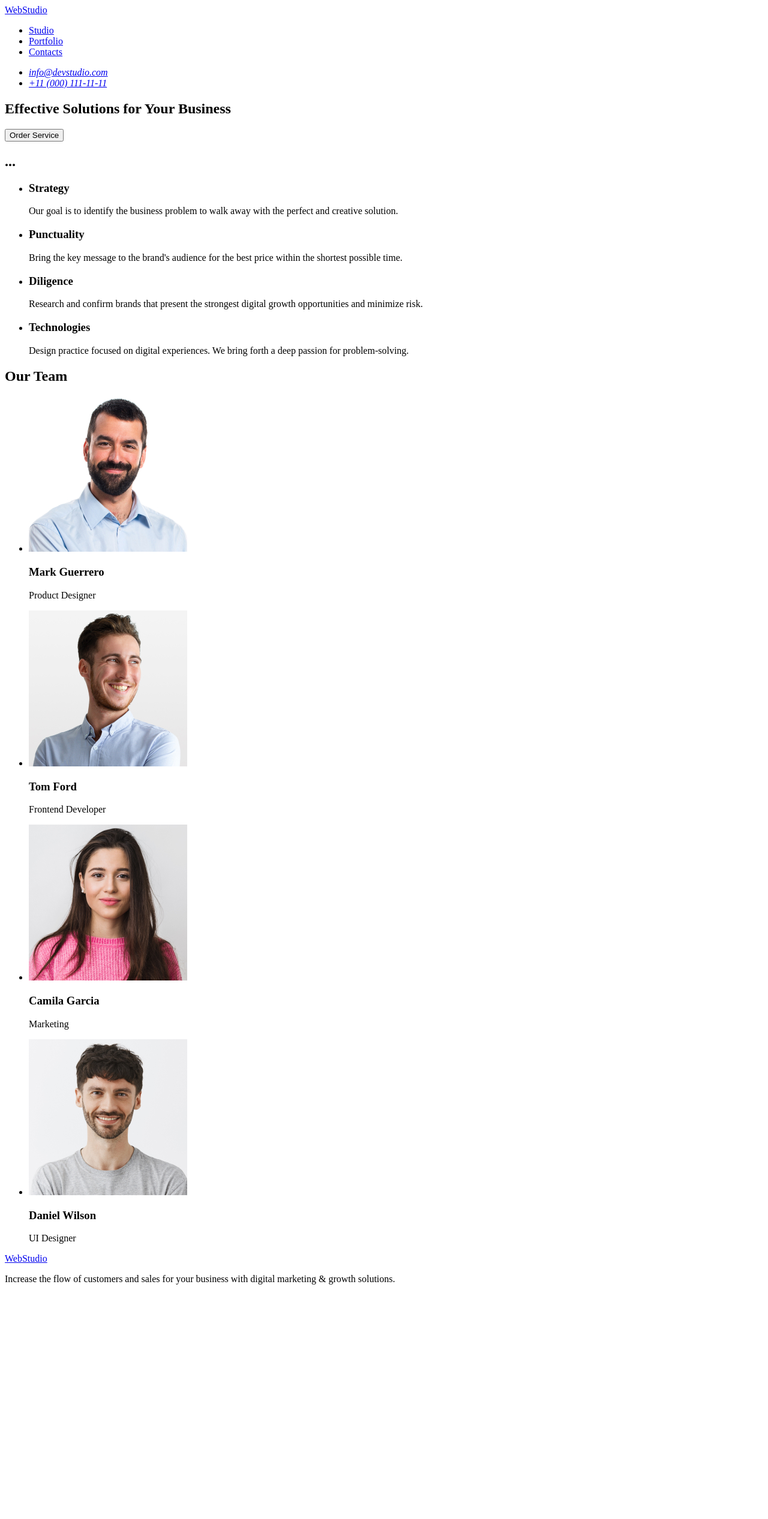
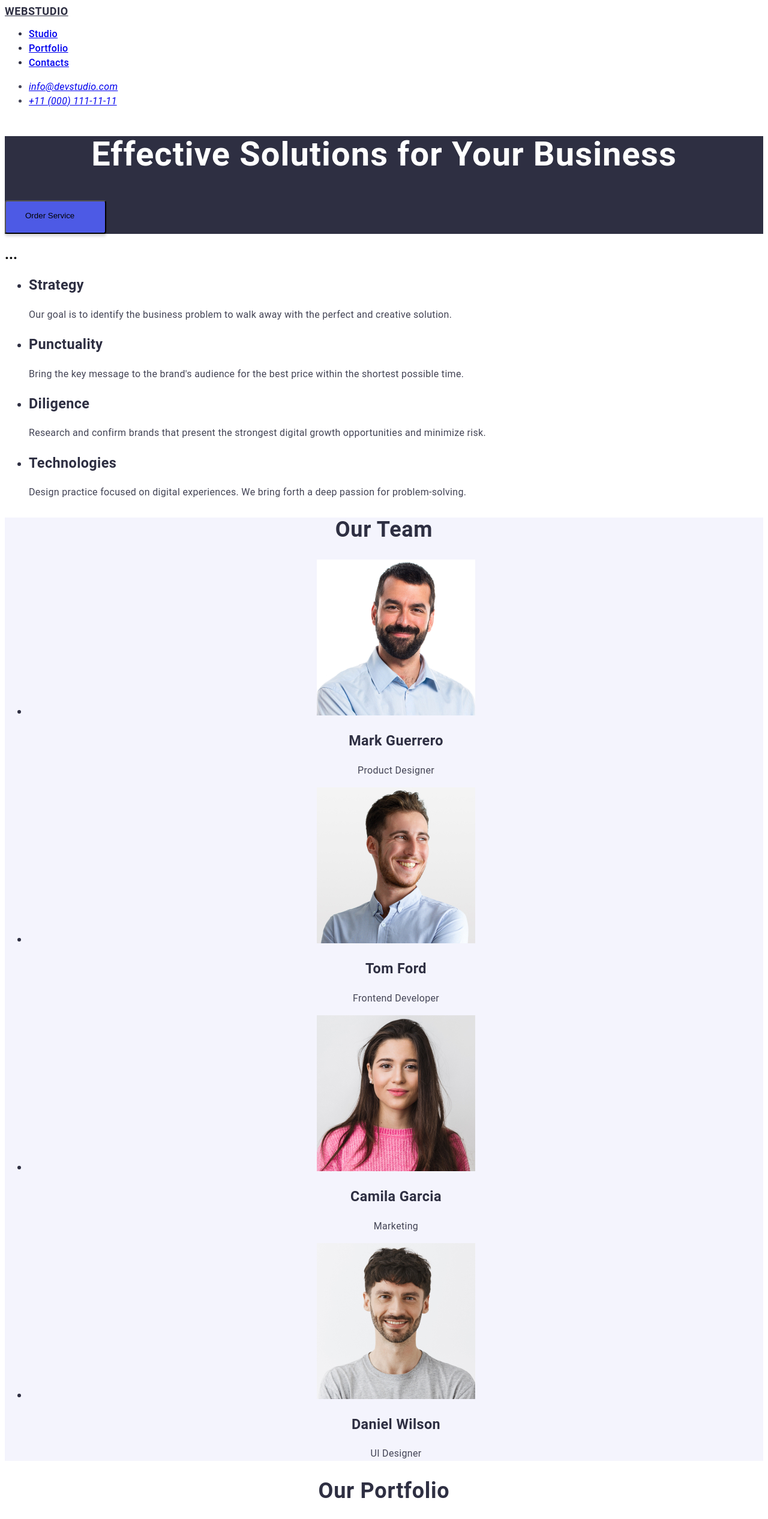
Before and after one commit to Yura-Petryna25/goit-markup-hw-02, a plain HTML site: page index.html in a window 1280 px wide. Shown: the top 2533 px of the page at 60% size. Before the commit the page ends 2158 px from the top, so only its background shows below. Drawn offline with Linux system fonts and the light colour scheme.

Commit message:
creat css

```diff
--- /dev/null
+++ b/css/styles.css
@@ -0,0 +1,116 @@
+.main-page {
+  background: #2e2f42;
+}
+.first-header {
+  font-weight: 700;
+  font-size: 56px;
+  line-height: 1.07143;
+  letter-spacing: 0.02em;
+  text-align: center;
+  color: #fff;
+}
+.main-button {
+  display: flex;
+  align-items: flex-start;
+  justify-content: flex-start;
+  flex-direction: row;
+  gap: 10px;
+  border-radius: 4px;
+  padding: 16px 32px;
+  width: 169px;
+  height: 56px;
+  box-shadow: 0 4px 4px 0 rgba(0, 0, 0, 0.15);
+  background: #4d5ae5;
+  cursor: pointer;
+}
+body {
+  font-family: "Roboto", sans-serif;
+}
+.logo {
+  font-weight: 700;
+  font-size: 18px;
+  line-height: 1.16667;
+  letter-spacing: 0.03em;
+  text-transform: uppercase;
+  color: #2e2f42;
+}
+.header-nav {
+  font-weight: 500;
+  font-size: 16px;
+  line-height: 1.5;
+  letter-spacing: 0.02em;
+  color: #2e2f42;
+}
+.header-adr {
+  font-weight: 400;
+  font-size: 16px;
+  line-height: 1.5;
+  letter-spacing: 0.02em;
+  color: #434455;
+}
+p {
+  font-weight: 400;
+  font-size: 16px;
+  line-height: 1.5;
+  letter-spacing: 0.02em;
+  color: #434455;
+}
+.section-head {
+  font-weight: 500;
+  font-size: 20px;
+  line-height: 1.2;
+  letter-spacing: 0.02em;
+  color: #2e2f42;
+}
+.our-team {
+  background: #f4f4fd;
+}
+.our-team-name {
+  font-weight: 700;
+  font-size: 36px;
+  line-height: 1.11111;
+  letter-spacing: 0.02em;
+  text-align: center;
+  color: #2e2f42;
+}
+.our-team-page {
+  font-weight: 500;
+  font-size: 20px;
+  line-height: 1.2;
+  letter-spacing: 0.02em;
+  text-align: center;
+  color: #2e2f42;
+}
+.our-port-name {
+  font-weight: 700;
+  font-size: 36px;
+  line-height: 1.11111;
+  letter-spacing: 0.02em;
+  text-align: center;
+  color: #2e2f42;
+}
+.our-port-page {
+  font-weight: 500;
+  font-size: 20px;
+  line-height: 1.2;
+  letter-spacing: 0.02em;
+  color: #2e2f42;
+}
+.foote {
+  background: #2e2f42;
+}
+.foote-logo {
+  font-weight: 700;
+  font-size: 18px;
+  line-height: 1.16667;
+  letter-spacing: 0.03em;
+  text-transform: uppercase;
+  color: #f4f4fd;
+}
+.foote-page {
+  font-weight: 400;
+  font-size: 16px;
+  line-height: 1.5;
+  letter-spacing: 0.02em;
+  color: #f4f4fd;
+}
--- a/index.html
+++ b/index.html
@@ -1,86 +1,171 @@
 <!DOCTYPE html>
 <html lang="en">
   <head>
-    <meta charset="UTF-8">
-    <meta name="viewport" content="width=device-width, initial-scale=1.0">
+    <meta charset="UTF-8" />
+    <meta name="viewport" content="width=device-width, initial-scale=1.0" />
     <title>Document</title>
+    <Link rel="stylesheet" href="./css/styles.css"></Link>
   </head>
   <body>
-    <Header>
+    <header>
       <nav>
-    <a href="./index.html">WebStudio</a>
-    <ul>
+        <a class="logo" href="./index.html">WebStudio</a>
+        <ul class="header-nav">
           <li><a href="./index.html">Studio</a></li>
           <li><a href="./index.html">Portfolio</a></li>
           <li><a href="./index.html">Contacts</a></li>
         </ul>
       </nav>
       <address>
-    <ul>
+        <ul class="header-adr">
           <li><a href="mailto:info@devstudio.com">info@devstudio.com</a></li>
           <li><a href="tel:+110001111111">+11 (000) 111-11-11</a></li>
         </ul>
       </address>
-    </Header>
+    </header>
     <main>
       <!--section hero image-->
-    <section>
-        <h1>Effective Solutions
-        for Your Business</h1>
-       <button type="button">Order Service</button>
+      <section class="main-page">
+        <h1 class="first-header">Effective Solutions for Your Business</h1>
+        <button type="button" class="main-button">Order Service</button>
       </section>
       <!--section 1-->
       <section>
         <h2>...</h2>
-    <ul>
-<li><h3>Strategy</h3>
-<p>Our goal is to identify the business
-problem to walk away with the perfect and creative solution.</p></li>
+        <ul class="section-head">
+          <li>
+            <h3>Strategy</h3>
+            <p>
+              Our goal is to identify the business problem to walk away with the
+              perfect and creative solution.
+            </p>
+          </li>
           <li>
             <h3>Punctuality</h3>
-    <p>Bring the key message to the brand's audience for the best price within the shortest possible time.</p>
+            <p>
+              Bring the key message to the brand's audience for the best price
+              within the shortest possible time.
+            </p>
           </li>
           <li>
             <h3>Diligence</h3>
-    <p>Research and confirm brands that present the strongest digital growth opportunities and minimize risk.</p>
-</li><li>
+            <p>
+              Research and confirm brands that present the strongest digital
+              growth opportunities and minimize risk.
+            </p>
+          </li>
+          <li>
             <h3>Technologies</h3>
-    <p>Design practice focused on digital experiences. We bring forth a deep passion for problem-solving.</p>
+            <p>
+              Design practice focused on digital experiences. We bring forth a
+              deep passion for problem-solving.
+            </p>
           </li>
         </ul>
       </section>
       <!--section 2-->
-    <section>
-<h2>Our Team</h2>
-<ul>
+      <section class="our-team">
+        <h2 class="our-team-name">Our Team</h2>
+        <ul class="our-team-page">
           <li>
-        <img src="./images/img-mark.jpg" alt="mark guerrero"
+            <img
+              src="./images/img-mark.jpg"
+              alt="mark guerrero"
               width="264"
-        height="260">
+              height="260"
+            />
             <h3>Mark Guerrero</h3>
             <p>Product Designer</p>
           </li>
           <li>
-        <img src="./images/img-tom.jpg" alt="tom ford" width="264" height="260">
+            <img
+              src="./images/img-tom.jpg"
+              alt="tom ford"
+              width="264"
+              height="260"
+            />
             <h3>Tom Ford</h3>
             <p>Frontend Developer</p>
           </li>
           <li>
-        <img src="./images/img-camila.jpg" alt="camila garcia" width="264" height="260">
+            <img
+              src="./images/img-camila.jpg"
+              alt="camila garcia"
+              width="264"
+              height="260"
+            />
             <h3>Camila Garcia</h3>
             <p>Marketing</p>
           </li>
           <li>
-        <img src="./images/img-daniel.jpg" alt="daniel wilson" width="264" height="260">
+            <img
+              src="./images/img-daniel.jpg"
+              alt="daniel wilson"
+              width="264"
+              height="260"
+            />
             <h3>Daniel Wilson</h3>
             <p>UI Designer</p>
           </li>
         </ul>
       </section>
+      <!-- sectino 3 -->
+       <section>
+        <h2 class="our-port-name">Our Portfolio</h2>
+        <Ul class="our-port-page">
+            <li>
+                <img src="./images/banking-app.jpg" alt="banking-app"
+                width="360"
+                height="300"
+              ></img>
+                <h3>Banking App</h3>
+                <p>App</p>
+            </li>
+            <li>
+                <img src="./images/cashless-payment.jpg" alt="cashless-payment"
+                 width="360"
+                height="300">
+                <h3>Cashless Payment</h3>
+                <p>Marketing</p>
+            </li>
+            <li>
+                <img src="./images/meditation-app.jpg" alt="meditation-app"
+                 width="360"
+                height="300">
+                <h3>Meditation App</h3>
+                <p>App</p>
+            </li>
+            <li>
+                <img src="./images/taxi-service.jpg" alt="taxi-service"
+                 width="360"
+                height="300">
+                <h3>Taxi Service</h3>
+                <p>Marketing</p>
+            </li>
+            <li>
+                <img src="./images/screen-illustrations.jpg" alt="screen-illustrations" width="360"
+                height="300">
+                <h3>Screen Illustrations</h3>
+                <p>Design</p>
+            </li>
+            <li>
+                <img src="./images/online-courses.jpg" alt="online-courses" width="360"
+                height="300">
+                <h3>Online Courses</h3>
+                <p>Marketing</p>
+            </li>
+        </Ul>
+
+
+
+       </section>
     </main>
-   <footer>
-    <a href="./index.html">WebStudio</a>
-    <p>Increase the flow of customers and sales for your business with digital marketing & growth solutions.</p>
+    <footer class="foote">
+      <a class="foote-logo" href="./index.html">WebStudio</a>
+      <p class="foote-page">
+        Increase the flow of customers and sales for your business with digital
+        marketing & growth solutions.
+      </p>
     </footer>
   </body>
 </html>
```
Also changed, not shown: images/banking-app.jpg (added), images/cashless-payment.jpg (added), images/meditation-app.jpg (added), images/online-courses.jpg (added), images/screen-illustrations.jpg (added), images/taxi-service.jpg (added). Lines whose indentation alone changed are shown as unchanged.
